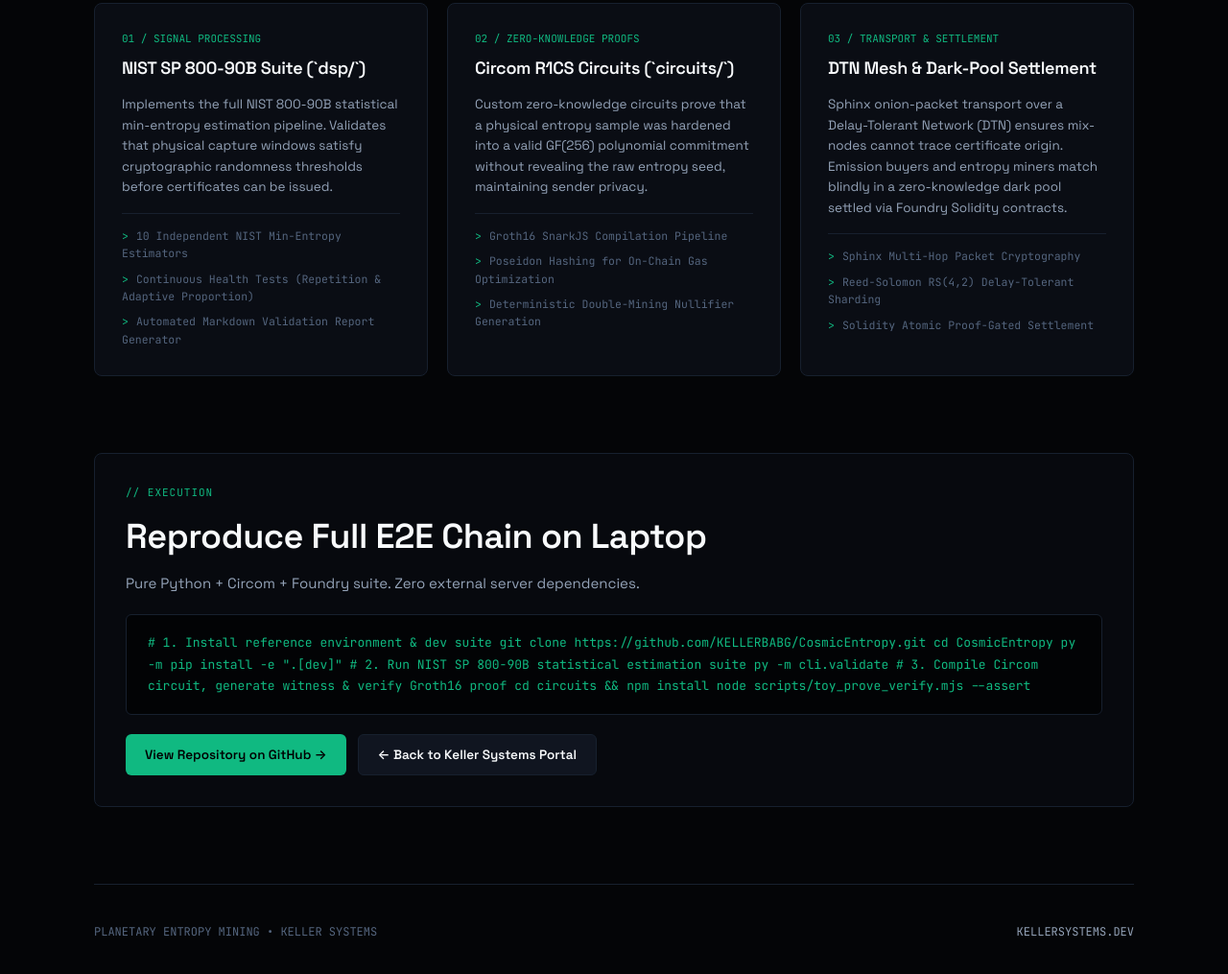
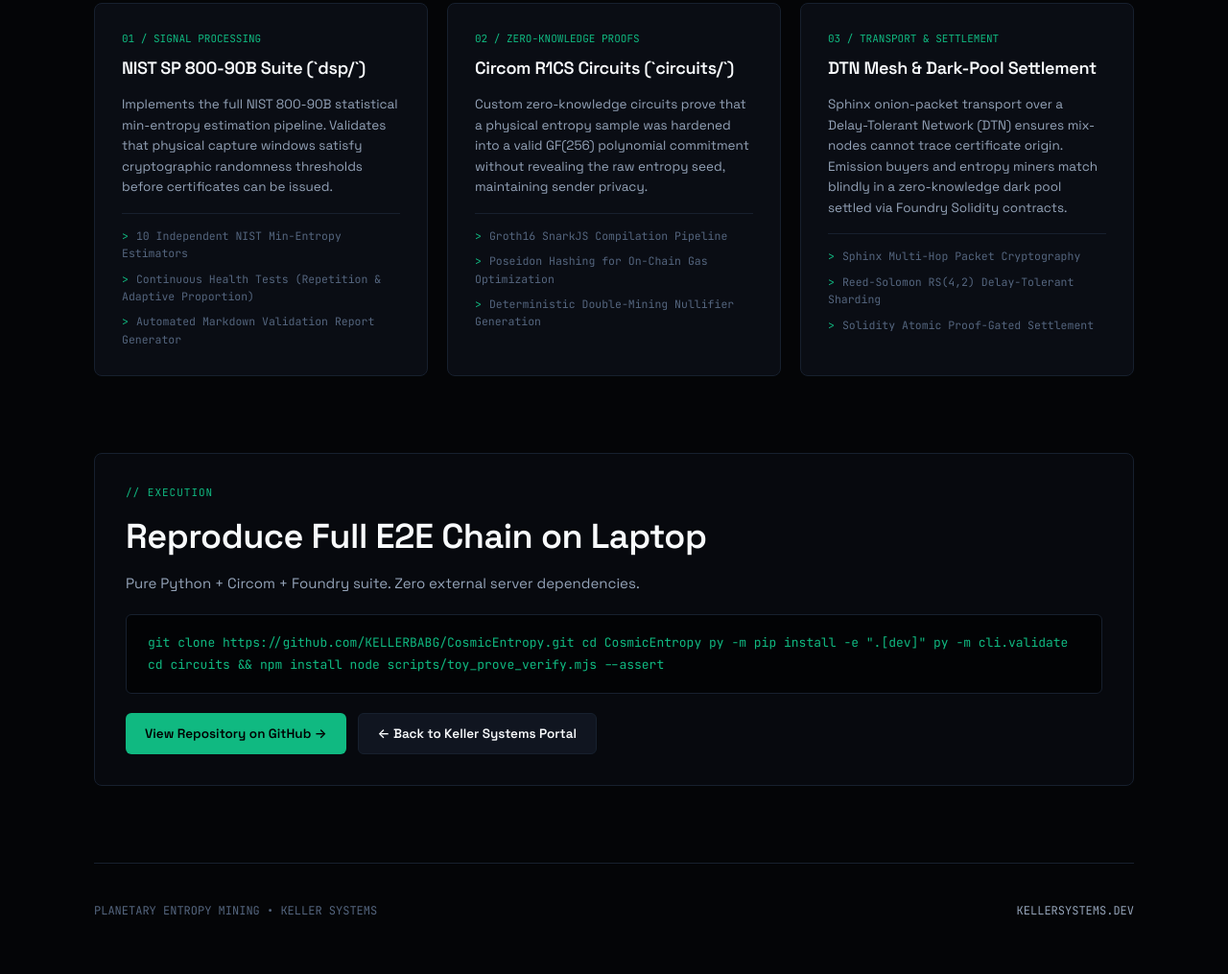
Before and after one commit to KELLERBABG/Planetary-Entropy-Mining, a plain HTML site: page index.html in a window 1280 px wide. Shown: the part 1762-2777 px from the top of the page at 96% size. Drawn offline with nearby package versions, Linux system fonts and the light colour scheme.

Commit message:
Execution window: Strip comment lines, keep pure terminal commands

```diff
--- a/index.html
+++ b/index.html
@@ -587,15 +587,10 @@
       </div>
 
       <div class="code-window">
-# 1. Install reference environment & dev suite
 git clone https://github.com/KELLERBABG/CosmicEntropy.git
 cd CosmicEntropy
 py -m pip install -e ".[dev]"
-
-# 2. Run NIST SP 800-90B statistical estimation suite
 py -m cli.validate
-
-# 3. Compile Circom circuit, generate witness & verify Groth16 proof
 cd circuits && npm install
 node scripts/toy_prove_verify.mjs --assert
       </div>
```
